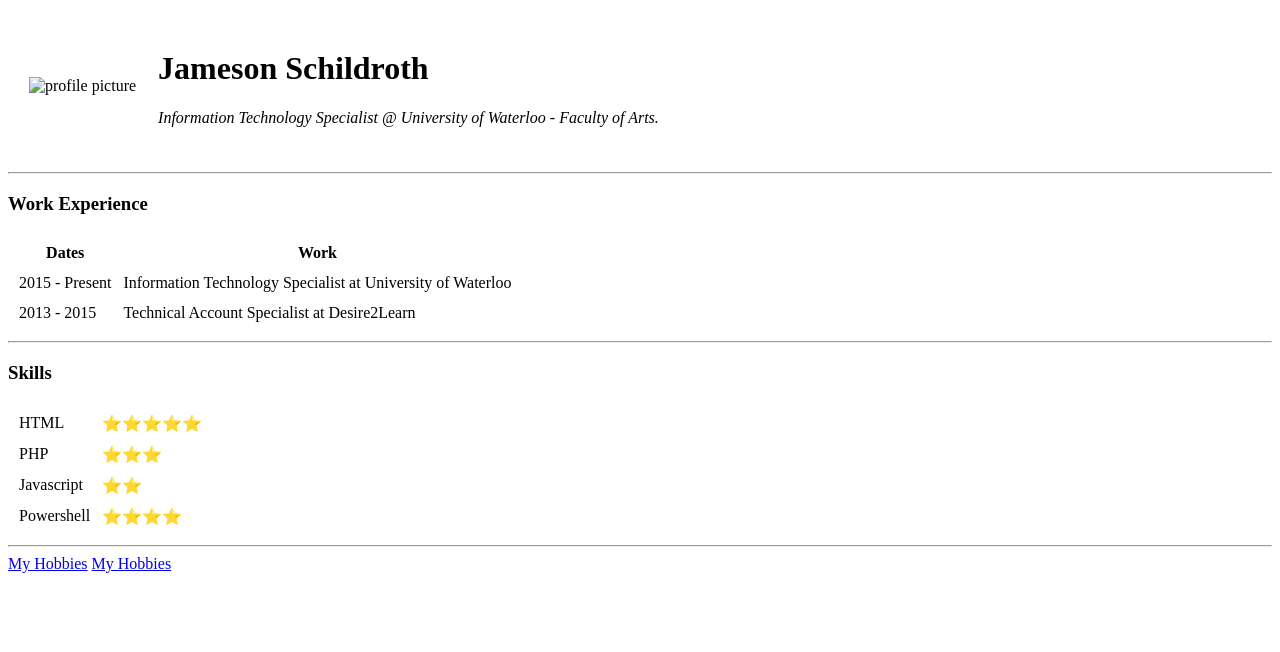
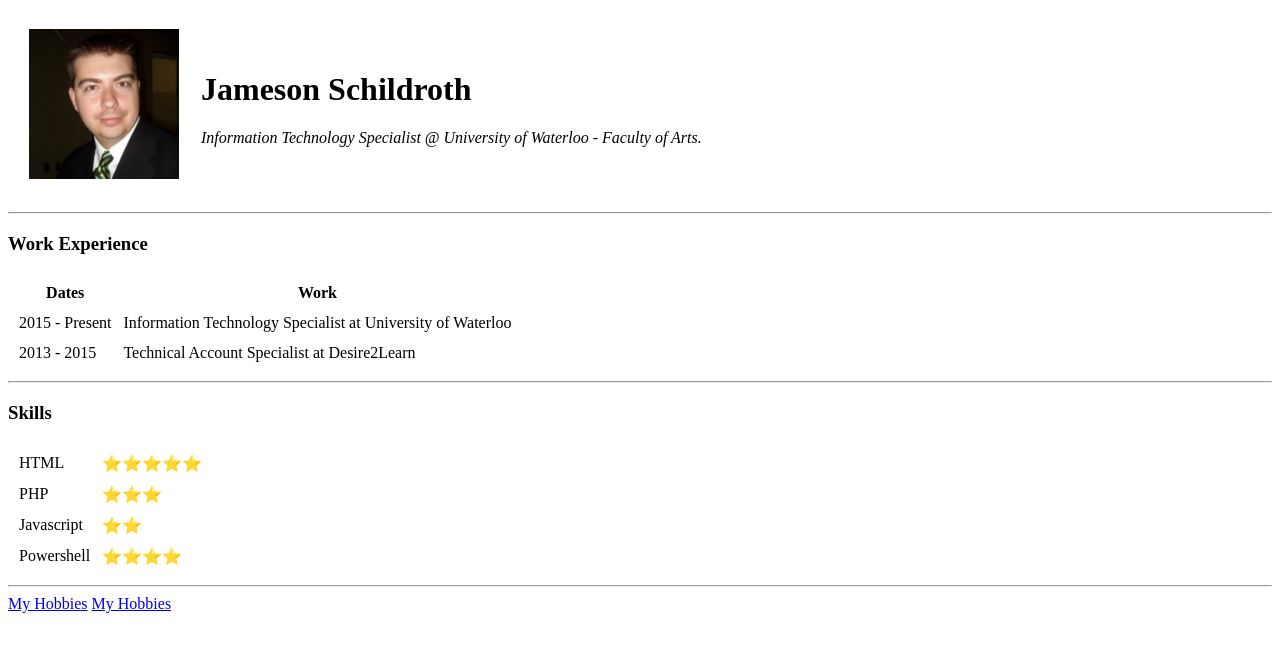
Before and after one commit to jschildr/cv, a plain HTML site: page index.html in a window 1280 px wide. Drawn offline with Linux system fonts and the light colour scheme.

Commit message:
added photo

```diff
--- a/index.html
+++ b/index.html
@@ -9,7 +9,7 @@
     <body>
         <table cellspacing="20">
             <tr>
-                <td><img src="" alt="profile picture"></td>
+                <td><img src="me.jpg" alt="profile picture" height="150" width="150"></td>
                 <td><h1>Jameson Schildroth</h1>
                 <p><em>Information Technology Specialist @ University of Waterloo - Faculty of Arts.</em></p></td>
             </tr>
```
Also changed, not shown: me.jpg (added).
